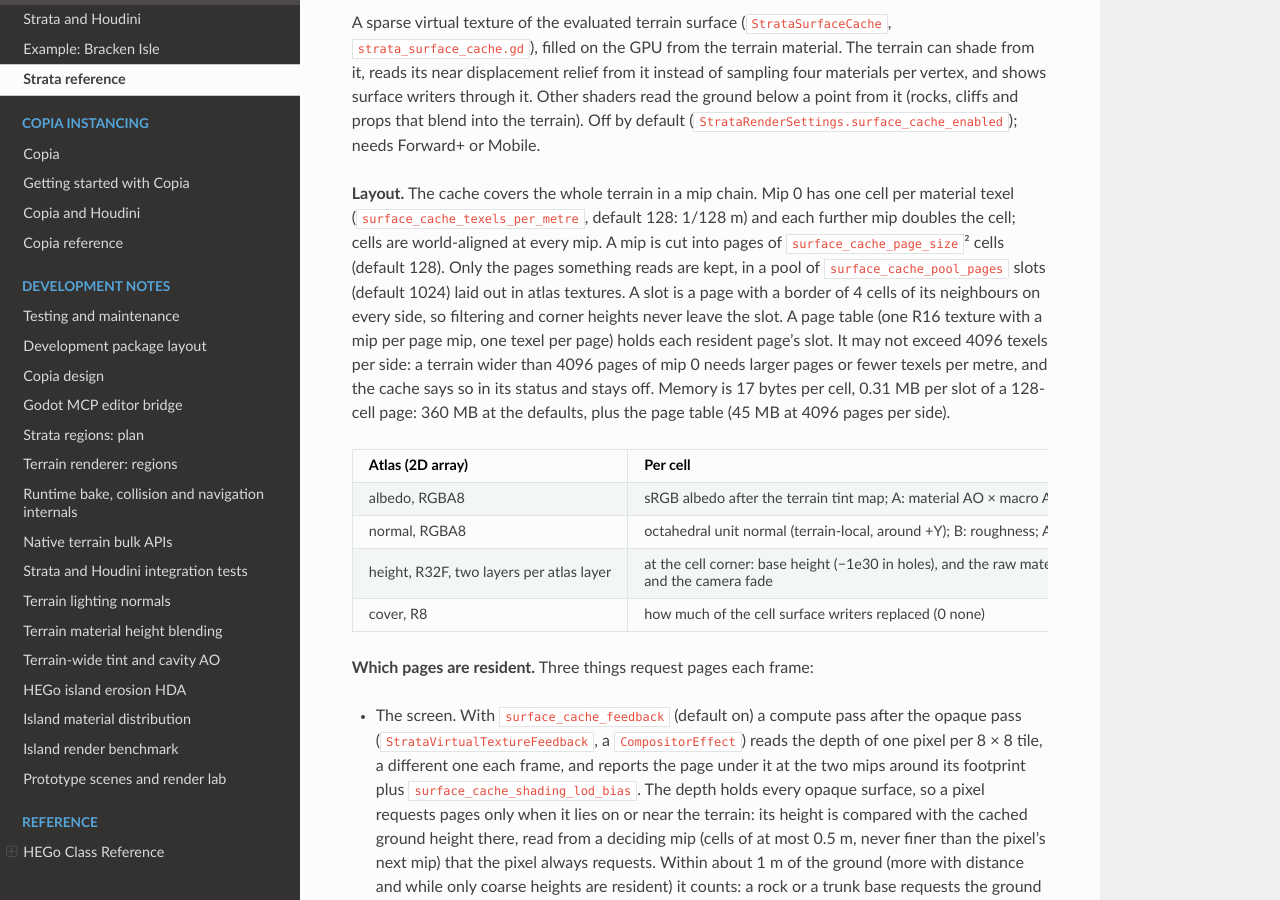
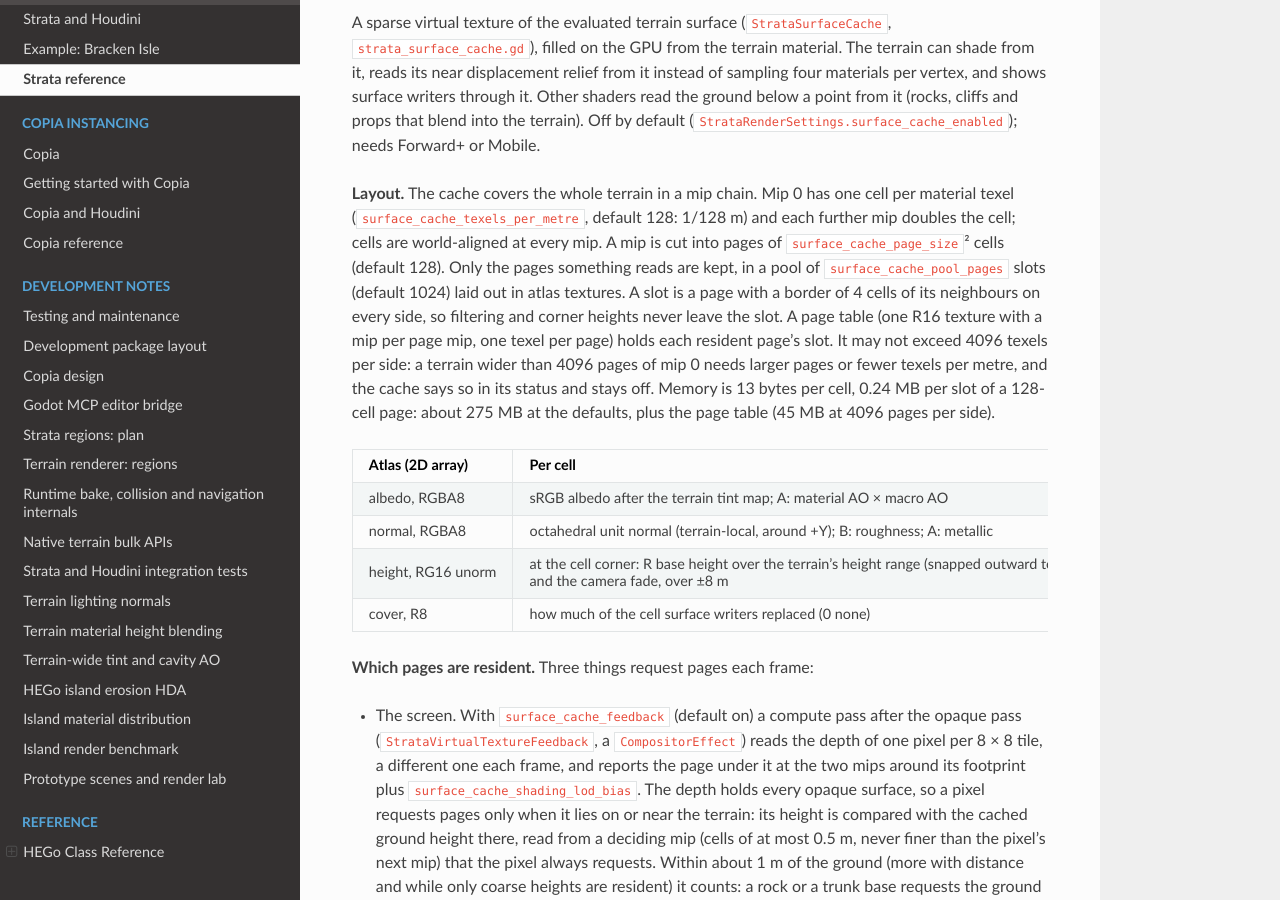
Before and after one commit to peterprickarz/hego, a Sphinx documentation site: the page built from docs/strata/reference.md, in a window 1280 px wide and 900 px high, scrolled down 7015 px. Built offline with Sphinx 7.4.7 and the Read the Docs theme 3.1.0, drawn with Linux system fonts in a browser that asks for light colours.

Commit message:
Strata: surface cache heights in one RG16 layer
The height atlas held two R32F layers per slot (base height and material
relief). It now holds one RG16 unorm layer: R the base height over the
terrain's height range (snapped outward to 32 m, 0 reserved for holes),
G the relief over +-8 m. A cell drops from 17 to 13 bytes, about a
quarter of the pool's memory.

The base height decode travels in the spare components of the
strata_cache_sampling global (no new project global), in the fill's push
constant and in the feedback pass's parameters. A change of the height
range marks every page stale. stats.height_step_mm reports the step.

Co-Authored-By: Claude Opus 5.5 <noreply@anthropic.com>

```diff
--- a/docs/strata/reference.md
+++ b/docs/strata/reference.md
@@ -262,14 +262,14 @@ page with a border of 4 cells of its neighbours on every side, so filtering and
 never leave the slot. A page table (one R16 texture with a mip per page mip, one texel per
 page) holds each resident page's slot. It may not exceed 4096 texels per side: a terrain wider
 than 4096 pages of mip 0 needs larger pages or fewer texels per metre, and the cache says so
-in its status and stays off. Memory is 17 bytes per cell, 0.31 MB per slot of a 128-cell page:
-360 MB at the defaults, plus the page table (45 MB at 4096 pages per side).
+in its status and stays off. Memory is 13 bytes per cell, 0.24 MB per slot of a 128-cell page:
+about 275 MB at the defaults, plus the page table (45 MB at 4096 pages per side).
 
 | Atlas (2D array) | Per cell |
 | --- | --- |
 | albedo, RGBA8 | sRGB albedo after the terrain tint map; A: material AO × macro AO |
 | normal, RGBA8 | octahedral unit normal (terrain-local, around +Y); B: roughness; A: metallic |
-| height, R32F, two layers per atlas layer | at the cell corner: base height (−1e30 in holes), and the raw material relief before `displacement_strength` and the camera fade |
+| height, RG16 unorm | at the cell corner: R base height over the terrain's height range (snapped outward to 32 m, so about 1 cm per step over 600 m; 0 in holes), G the raw material relief before `displacement_strength` and the camera fade, over ±8 m |
 | cover, R8 | how much of the cell surface writers replaced (0 none) |
 
 **Which pages are resident.** Three things request pages each frame:
```
Also changed, not shown: demo/addons/strata/README.md, 7 other files.
